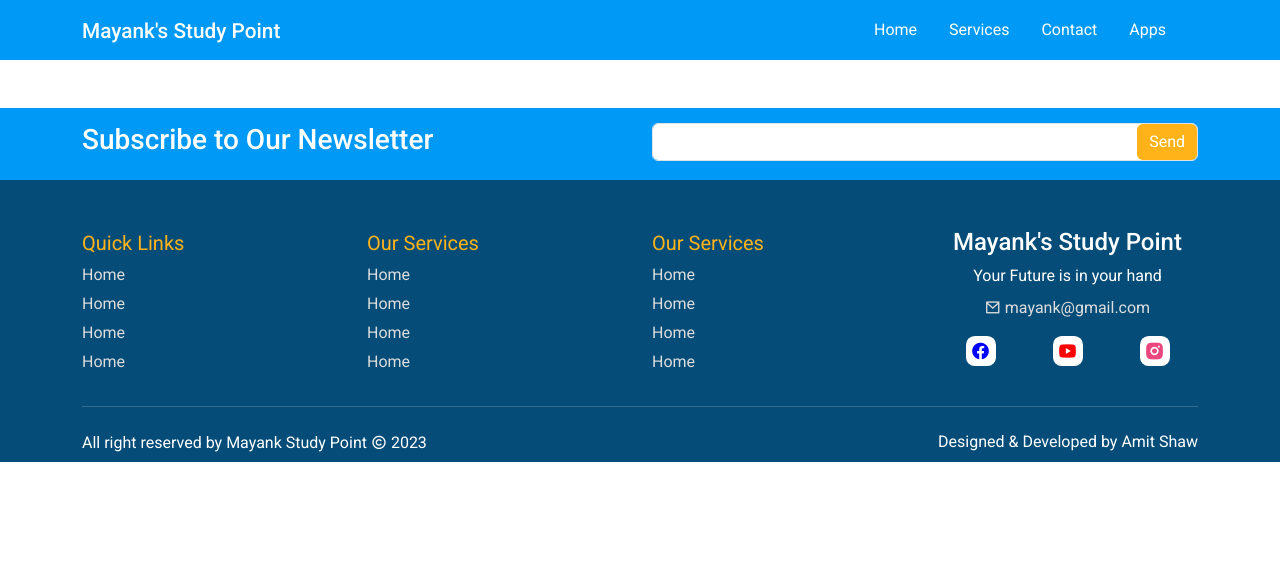
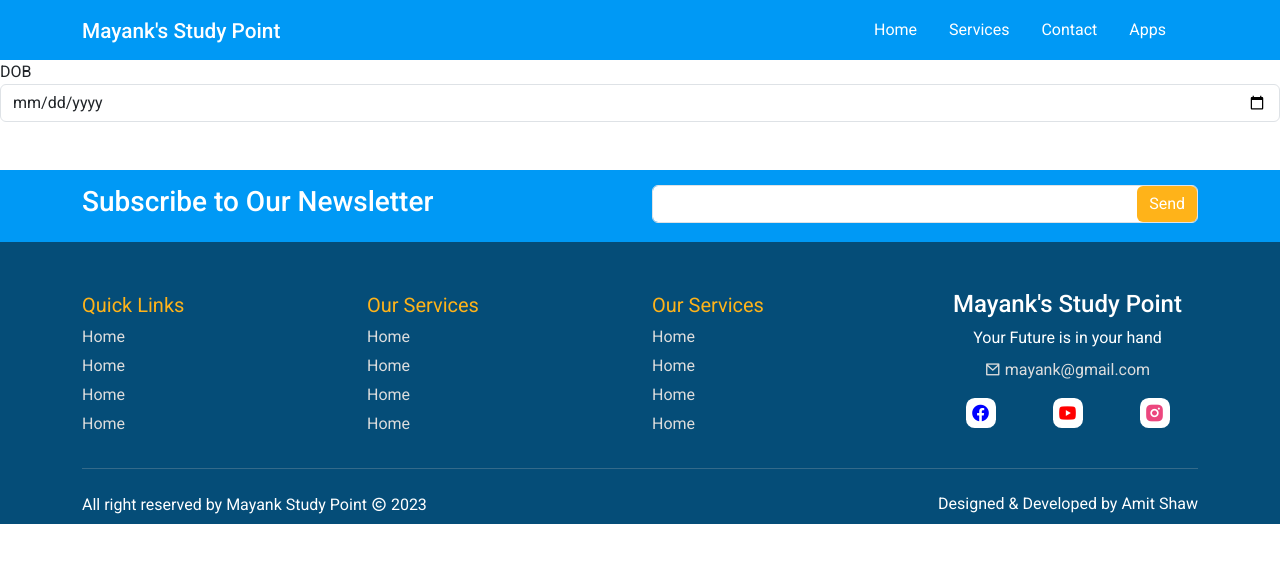
Before and after one commit to AmitShawGit/Mayank_Study_Point_MERN, a React (Create React App) app: page /age-calculator in a window 1280 px wide. Shown: the top 562 px of the page. Built offline with nearby package versions, Linux system fonts and the light colour scheme.

Commit message:
date calculator app setup  started

```diff
--- a/src/App.jsx
+++ b/src/App.jsx
@@ -7,7 +7,7 @@ import StickyNotes from './pages/apps/StickyApp/StickyNotes';
 import Footer from './components/footer/Footer'
 import { BrowserRouter, Route, Routes } from 'react-router-dom'
 import Contact from './pages/contact/Contact'
-
+import AgeCal from './pages/apps/AgeCalculator/AgeCal'
 
 const App = () => {
   return (
@@ -21,6 +21,7 @@ const App = () => {
           <Route exact path='/app' element={<Apps />} />
           <Route exact path='/contact' element={<Contact />} />
           <Route exact path='/notes' element={<StickyNotes />} />
+          <Route exact path='/age-calculator' element={<AgeCal />} />
         </Routes>
         <Footer />
       </BrowserRouter>
--- /dev/null
+++ b/src/pages/apps/AgeCalculator/AgeCal.jsx
@@ -0,0 +1,17 @@
+import React, {useState} from 'react'
+
+const AgeCal = () => {
+    let [dob,setDob] = useState("");
+    let handleChange = (e)=>{
+        let userDob = e.target.value;
+
+    }
+  return (
+    <div>
+      <label htmlFor="">DOB</label>
+      <input type="date" name="" id="" className='form-control' value={dob} onChange={handleChange}/>
+    </div>
+  )
+}
+
+export default AgeCal
--- a/src/pages/apps/Apps.jsx
+++ b/src/pages/apps/Apps.jsx
@@ -13,6 +13,9 @@ const Apps = () => {
         <Col sm={12} md={4}>
         <Link to="/notes"><Cards cardText="Sticky Notes App" /></Link>
         </Col>
+        <Col sm={12} md={4}>
+        <Link to="/age-calculator"><Cards cardText="Age Calulator App" /></Link>
+        </Col>
         </Row>
       <TextEditor />
     </ContentWrapper>
```
